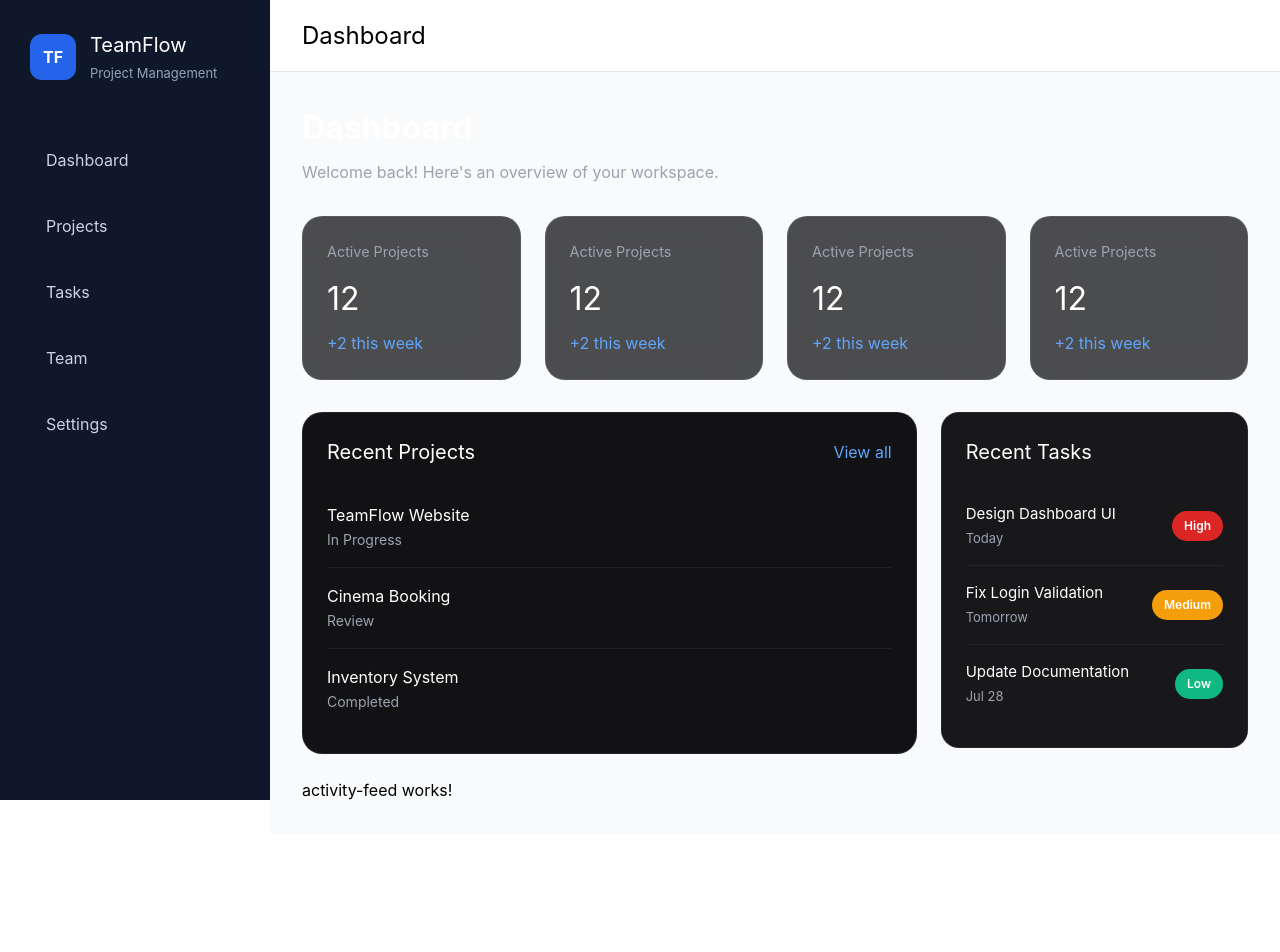
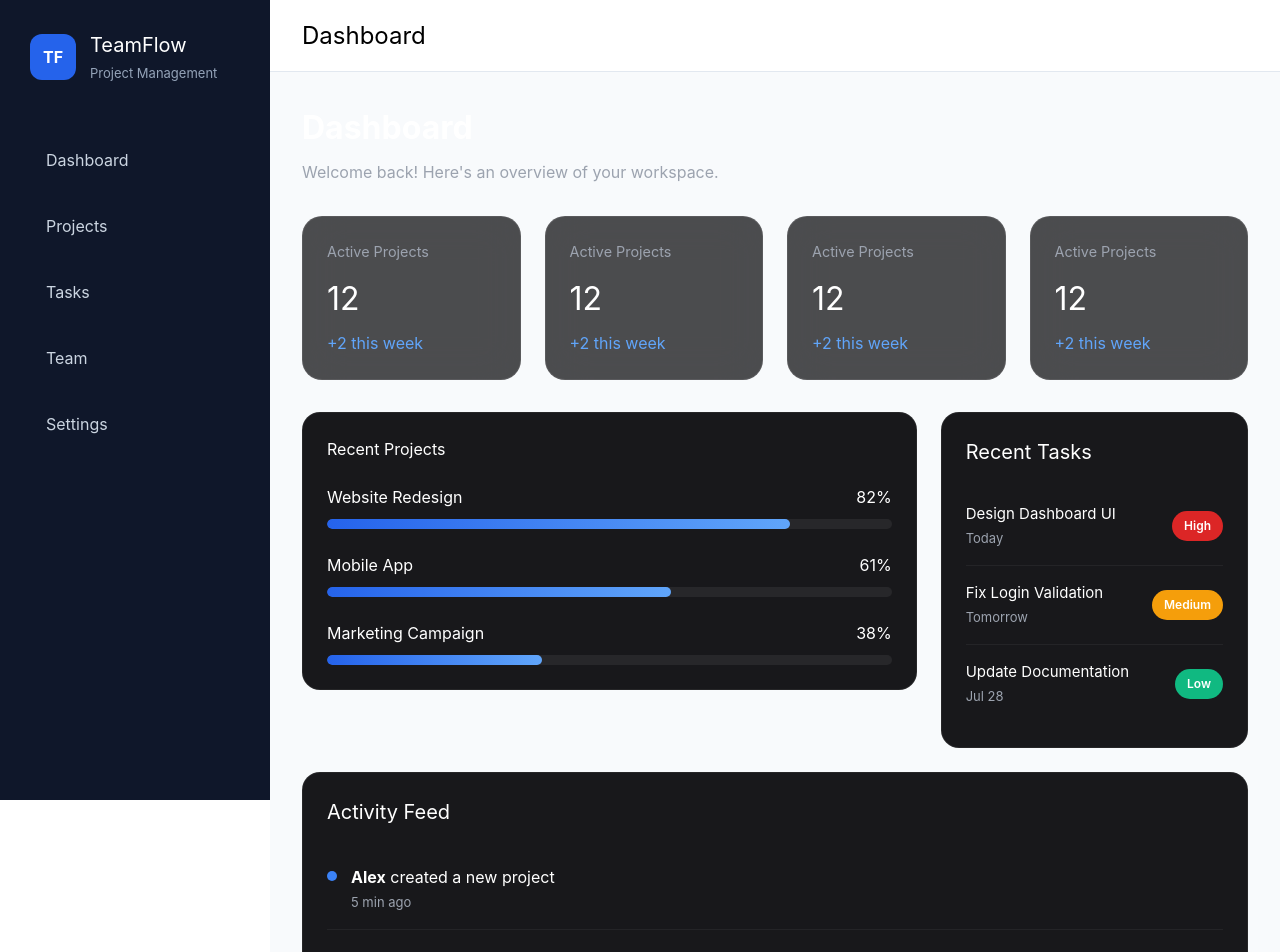
Before and after one commit to nigina-kh/teamflow, an Angular app in the folder frontend/: page /dashboard in a window 1280 px wide. Shown: the top 952 px of the page. Before the commit the page ends 834 px from the top, so only its background shows below. Built offline with nearby package versions, Linux system fonts and the light colour scheme; sample sign-in values are in the browser's storage.

Commit message:
feat: add dashboard widgets structure

```diff
--- a/frontend/src/app/shared/components/activity-feed/activity-feed.html
+++ b/frontend/src/app/shared/components/activity-feed/activity-feed.html
@@ -1 +1,29 @@
-<p>activity-feed works!</p>
+<div class="card">
+
+    <h2>Activity Feed</h2>
+
+    @for(activity of activities; track activity.time){
+
+        <div class="activity">
+
+            <div class="dot"></div>
+
+            <div>
+
+                <p>
+
+                    <strong>{{activity.user}}</strong>
+
+                    {{activity.action}}
+
+                </p>
+
+                <span>{{activity.time}}</span>
+
+            </div>
+
+        </div>
+
+    }
+
+</div>
--- a/frontend/src/app/shared/components/activity-feed/activity-feed.scss
+++ b/frontend/src/app/shared/components/activity-feed/activity-feed.scss
@@ -0,0 +1,71 @@
+.card {
+
+    background:#18181B;
+
+    border-radius:18px;
+
+    padding:24px;
+
+    border:1px solid rgba(255,255,255,.06);
+
+}
+
+h2{
+
+    margin:0 0 22px;
+
+    color:white;
+
+    font-size:20px;
+
+}
+
+.activity{
+
+    display:flex;
+
+    gap:14px;
+
+    padding:16px 0;
+
+    border-bottom:1px solid rgba(255,255,255,.05);
+
+}
+
+.activity:last-child{
+
+    border-bottom:none;
+
+}
+
+.dot{
+
+    width:10px;
+
+    height:10px;
+
+    margin-top:6px;
+
+    border-radius:50%;
+
+    background:#3B82F6;
+
+}
+
+p{
+
+    margin:0;
+
+    color:white;
+
+    line-height:1.5;
+
+}
+
+span{
+
+    color:#9CA3AF;
+
+    font-size:13px;
+
+}
--- a/frontend/src/app/shared/components/activity-feed/activity-feed.ts
+++ b/frontend/src/app/shared/components/activity-feed/activity-feed.ts
@@ -2,8 +2,34 @@ import { Component } from '@angular/core';
 
 @Component({
   selector: 'app-activity-feed',
+  standalone: true,
   imports: [],
   templateUrl: './activity-feed.html',
-  styleUrl: './activity-feed.scss',
+  styleUrl: './activity-feed.scss'
 })
-export class ActivityFeed {}
+export class ActivityFeed {
+
+  activities = [
+    {
+      user: 'Alex',
+      action: 'created a new project',
+      time: '5 min ago'
+    },
+    {
+      user: 'Sarah',
+      action: 'completed a task',
+      time: '28 min ago'
+    },
+    {
+      user: 'Daniel',
+      action: 'invited a new member',
+      time: '1 hour ago'
+    },
+    {
+      user: 'Emma',
+      action: 'updated project settings',
+      time: 'Yesterday'
+    }
+  ];
+
+}
--- a/frontend/src/app/shared/components/recent-projects/recent-projects.html
+++ b/frontend/src/app/shared/components/recent-projects/recent-projects.html
@@ -1,27 +1,30 @@
 <div class="card">
-
-  <div class="card-header">
 
     <h2>Recent Projects</h2>
 
-    <button>View all</button>
+    @for(project of projects; track project.name){
 
-  </div>
+        <div class="project">
 
-  @for(project of projects; track project.name){
+            <div class="header">
 
-    <div class="project">
+                <span>{{project.name}}</span>
 
-      <div>
+                <span>{{project.progress}}%</span>
 
-        <h3>{{ project.name }}</h3>
+            </div>
 
-        <span>{{ project.status }}</span>
+            <div class="bar">
 
-      </div>
+                <div
+                    class="fill"
+                    [style.width.%]="project.progress">
+                </div>
 
-    </div>
+            </div>
 
-  }
+        </div>
+
+    }
 
 </div>
--- a/frontend/src/app/shared/components/recent-projects/recent-projects.scss
+++ b/frontend/src/app/shared/components/recent-projects/recent-projects.scss
@@ -1,83 +1,69 @@
 .card{
 
-  background:#121214;
+    background:#18181B;
 
-  border:1px solid rgba(255,255,255,.08);
+    border-radius:18px;
 
-  border-radius:20px;
+    padding:24px;
 
-  padding:24px;
+    border:1px solid rgba(255,255,255,.06);
 
 }
 
-.card-header{
+h2{
 
-  display:flex;
+    margin:0 0 24px;
 
-  justify-content:space-between;
-
-  align-items:center;
-
-  margin-bottom:20px;
-
-}
-
-.card-header h2{
-
-  color:white;
-
-  font-size:20px;
-
-  margin:0;
-
-}
-
-.card-header button{
-
-  background:none;
-
-  border:none;
-
-  color:#60A5FA;
-
-  cursor:pointer;
+    color:white;
 
 }
 
 .project{
 
-  display:flex;
-
-  justify-content:space-between;
-
-  align-items:center;
-
-  padding:16px 0;
-
-  border-bottom:1px solid rgba(255,255,255,.06);
+    margin-bottom:24px;
 
 }
 
 .project:last-child{
 
-  border-bottom:none;
+    margin-bottom:0;
 
 }
 
-.project h3{
+.header{
 
-  margin:0;
+    display:flex;
 
-  color:white;
+    justify-content:space-between;
 
-  font-size:16px;
+    margin-bottom:10px;
+
+    color:white;
 
 }
 
-.project span{
+.bar{
 
-  color:#9CA3AF;
+    height:10px;
 
-  font-size:14px;
+    border-radius:999px;
+
+    overflow:hidden;
+
+    background:#27272A;
 
 }
+
+.fill{
+
+    height:100%;
+
+    border-radius:999px;
+
+    background:linear-gradient(
+        90deg,
+        #2563EB,
+        #60A5FA
+    );
+
+}
--- a/frontend/src/app/shared/components/recent-projects/recent-projects.ts
+++ b/frontend/src/app/shared/components/recent-projects/recent-projects.ts
@@ -10,18 +10,22 @@ import { Component } from '@angular/core';
 export class RecentProjects {
 
   projects = [
+
     {
-      name: 'TeamFlow Website',
-      status: 'In Progress'
+      name: 'Website Redesign',
+      progress: 82
     },
+
     {
-      name: 'Cinema Booking',
-      status: 'Review'
+      name: 'Mobile App',
+      progress: 61
     },
+
     {
-      name: 'Inventory System',
-      status: 'Completed'
+      name: 'Marketing Campaign',
+      progress: 38
     }
+
   ];
 
 }
```
